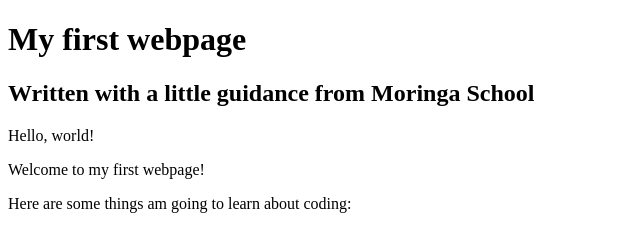
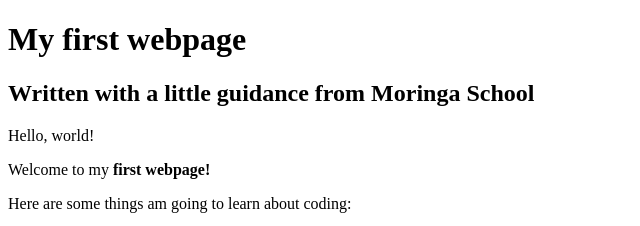
Before and after one commit to Breens-Mbaka/my-first-website, a plain HTML site: page my-first-webpage.html in a window 1280 px wide. Shown: the top 226 px of the page, 0-640 px from the left. Drawn offline with Linux system fonts and the light colour scheme.

Commit message:
added a strong tag to show importance

```diff
--- a/my-first-webpage.html
+++ b/my-first-webpage.html
@@ -9,7 +9,7 @@
     <h2>Written with a little guidance from Moringa School</h2>
 
     <p>Hello, world!</p>
-    <p>Welcome to my first webpage!</p>
+    <p>Welcome to my <strong>first webpage!</strong></p>
 
     <p>Here are some things am going to learn about coding:</p>
     <ul>
```
